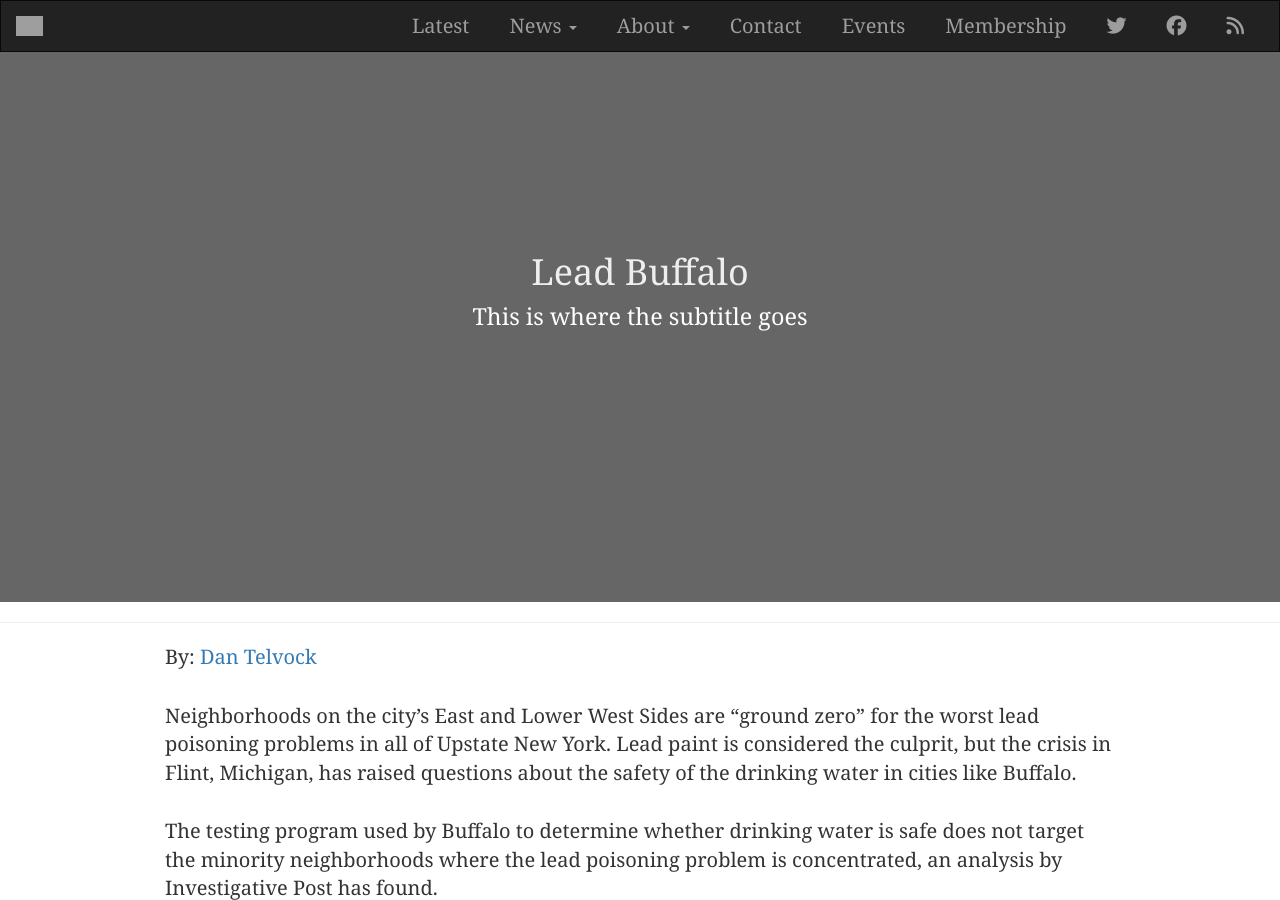
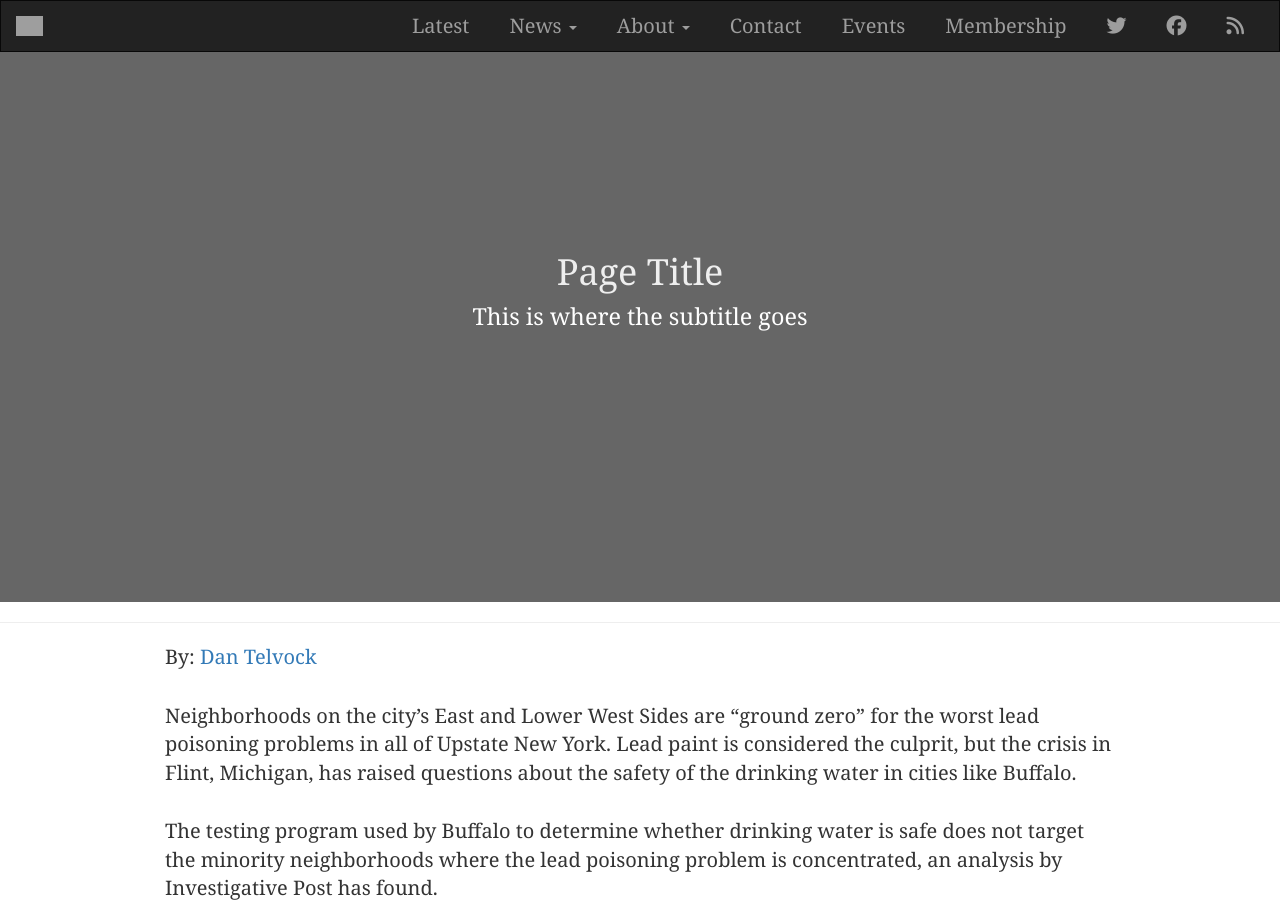
Before and after one commit to investigativepost/lead-buffalo-2016, a Jekyll site: the page built from index.md, in a window 1280 px wide and 900 px high. Built offline with Jekyll 4.4.1, drawn with Linux system fonts in a browser that asks for light colours; nearby versions of some CDN libraries; a style sheet for code colours, icons or effects is not loaded; grey boxes are pictures that could not be loaded.

Commit message:
Update intro.html

```diff
--- a/_includes/intro.html
+++ b/_includes/intro.html
@@ -1,6 +1,6 @@
 <div class="intro">
   <script src="//fast.wistia.com/embed/medias/1eaz53nrqz.jsonp" async></script><script src="//fast.wistia.com/assets/external/E-v1.js" async></script><div class="wistia_responsive_padding" style="padding:56.25% 0 0 0;position:relative;"><div class="wistia_responsive_wrapper" style="height:100%;left:0;position:absolute;top:0;width:100%;"><div class="wistia_embed wistia_async_1eaz53nrqz videoFoam=true" style="height:100%;width:100%">&nbsp;</div></div></div>
   <div class="overlay">
-    <h1>{{ page.title }}<br /><small>This is where the subtitle goes</small></h1>
+    <h1>Page Title<br /><small>This is where the subtitle goes</small></h1>
   </div><!-- /.overlay -->
 </div><!-- /.intro -->
```
